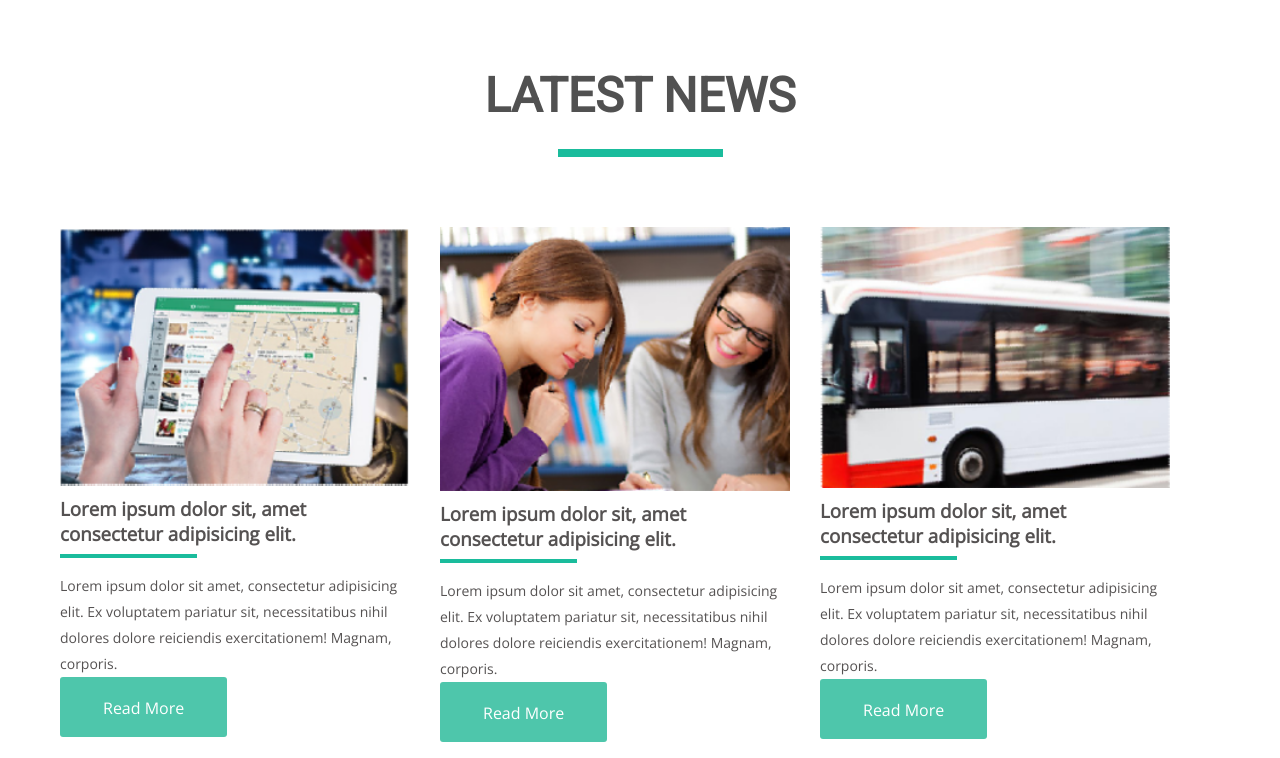
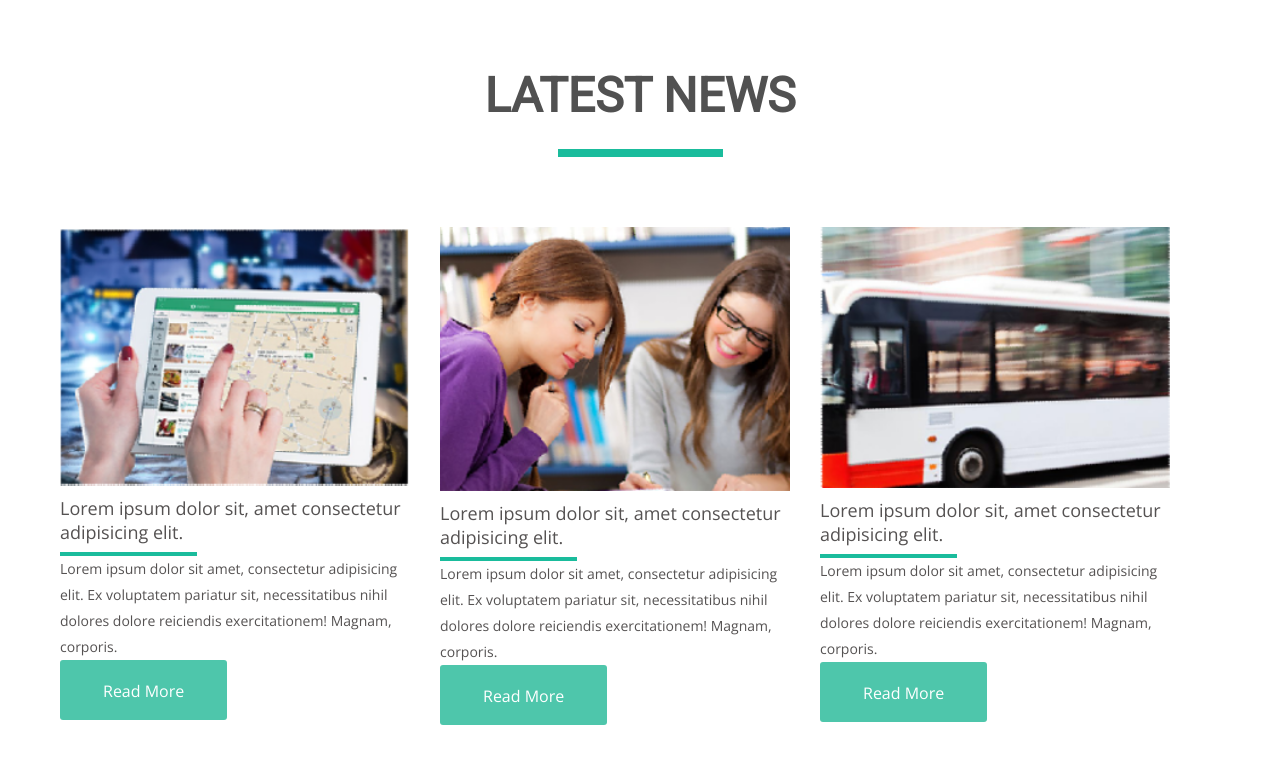
Before and after one commit to danikCF/goit-fe-course, a plain HTML site: page html-css/module-4/index.html in a window 1280 px wide. Shown: the part 1023-1781 px from the top of the page. Drawn offline with nearby package versions, Linux system fonts and the light colour scheme.

Commit message:
module-4 Done

```diff
--- a/html-css/module-4/css/styles.css
+++ b/html-css/module-4/css/styles.css
@@ -11,6 +11,7 @@ body{
     padding-top: 77px;
     padding-bottom: 65px;
 }
+
 .wrapper {
     width: 100%;
     max-width: 1160px;
@@ -147,10 +148,10 @@ margin-bottom: 0;
     margin-bottom: 10px;
 }
 .news__title{
-    font-size: 18;
+    font-size: 18px;
     text-align: left;
     color: #555252;
-    font-weight: 500px;
+    font-weight: 500;
     margin: 0;
 }
 .news__title::after{
@@ -162,7 +163,6 @@ margin-bottom: 0;
     background-color: #1abc9c;
 }
 .news__text {
-    padding-top: 15px;
     font-size: 14px;
     line-height: 26px;
     font-size: 14px;
--- a/html-css/module-4/index.html
+++ b/html-css/module-4/index.html
@@ -12,6 +12,7 @@
          list-style-type: none;
         }
         ul {
+         margin-top: 0;
          margin-left: 0;
          padding-left: 0;
         }
@@ -22,7 +23,7 @@
     <header class="header clearfix">
         <a class="logo" href="">Mart </a>
         <nav class="header__nav">
-            <ul class="header__nav-list">
+            <ul class="header__nav-list clearfix">
                 <li class="header__nav-item">
                     <a class="header__nav-link" target="_blank" href="#home">home</a>
                 </li>
```
